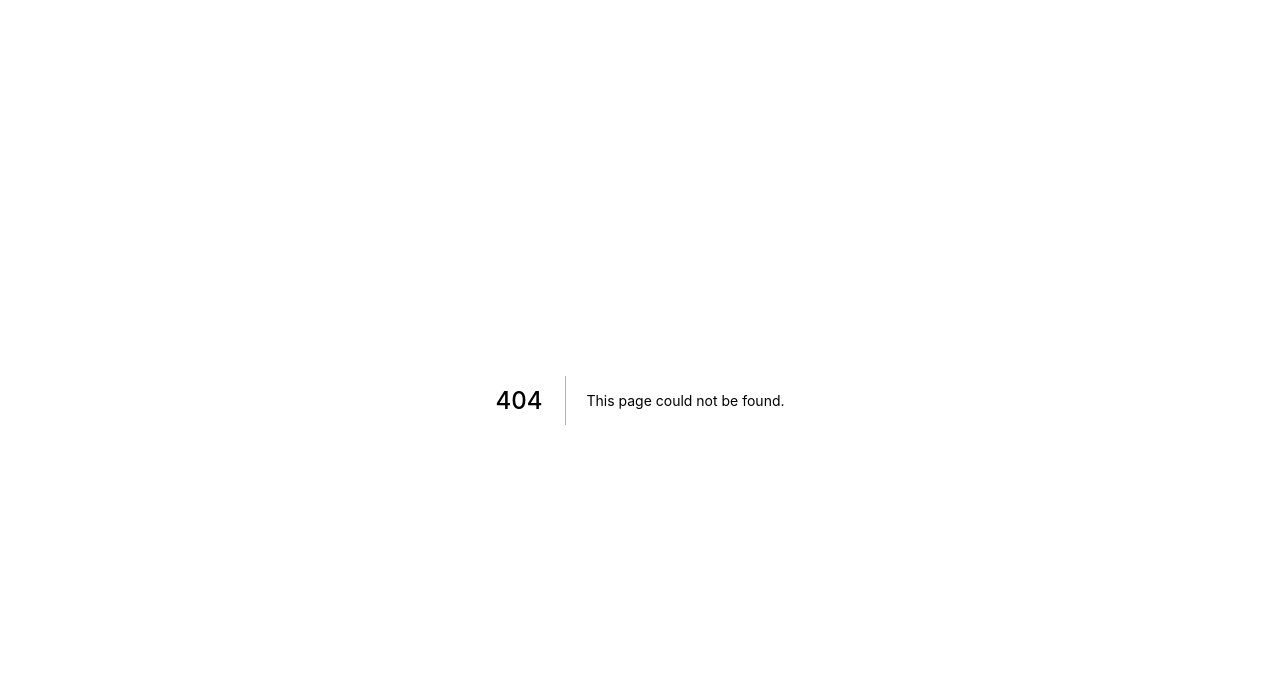
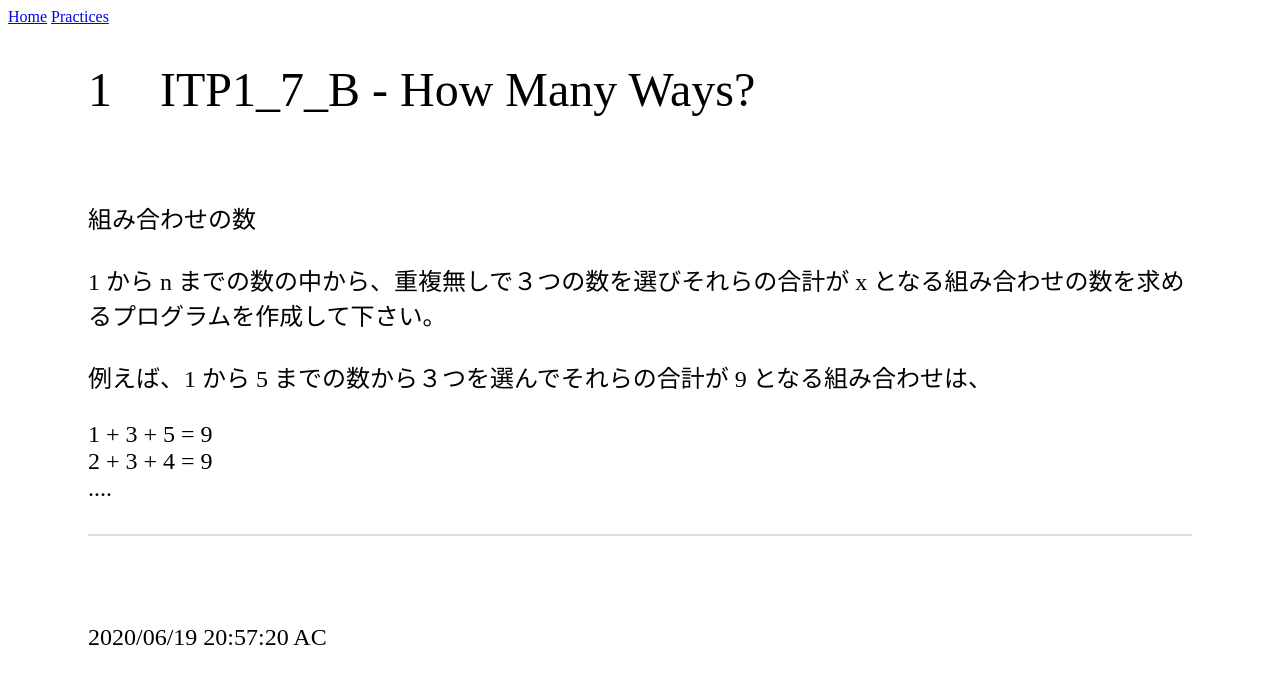
Before and after one commit to penicillin0/devotion, a Next.js app: page /detail in a window 1280 px wide. Before the commit this address had no page. Shown: the top 684 px of the page. Built offline with nearby package versions, Linux system fonts and the light colour scheme; no server answers; the database is empty.

Commit message:
detail 大枠

```diff
--- a/src/components/PracticeDetail.tsx
+++ b/src/components/PracticeDetail.tsx
@@ -0,0 +1,62 @@
+import React from "react";
+import styled from "styled-components";
+
+type Props = {};
+
+const PracticeDetail: React.FC<Props> = (props) => {
+  return (
+    <Base>
+      <PracticeTile>1　ITP1_7_B - How Many Ways?</PracticeTile>
+      <PracticeStatement>
+        組み合わせの数
+        <br></br>
+        <br></br>
+        1 から n までの数の中から、重複無しで３つの数を選びそれらの合計が x となる組み合わせの数を求めるプログラムを作成して下さい。
+        <br></br>
+        <br></br>
+        例えば、1 から 5 までの数から３つを選んでそれらの合計が 9 となる組み合わせは、
+        <br></br>
+        <br></br>
+        1 + 3 + 5 = 9
+        <br></br>
+        2 + 3 + 4 = 9
+        <br></br>
+        ....
+      </PracticeStatement>
+      <Line></Line>
+      <PracticeResult>
+      2020/06/19 20:57:20 AC
+      </PracticeResult>
+    </Base>
+  );
+};
+
+const Base = styled.div`
+  position: relative;
+  padding-top: 24px;
+  padding-right: 80px;
+  padding-left: 80px;
+  height: 4096px;
+  margin: 0 auto;
+`;
+
+const PracticeTile = styled.div`
+  font-size: 48px;
+`;
+
+const PracticeStatement = styled.div`
+  padding-top: 80px;
+  padding-bottom: 24px;
+  font-size: 24px;
+`;
+
+const Line = styled.hr`
+  border: 1px solid #E0E0E0;
+`;
+
+const PracticeResult = styled.div`
+  padding-top: 80px;
+  font-size: 24px;
+`;
+
+export default PracticeDetail;
--- /dev/null
+++ b/src/pages/detail.tsx
@@ -0,0 +1,13 @@
+import App from "../components/App";
+import PracticeDetail from "../components/PracticeDetail";
+import { RecoilRoot } from "recoil";
+
+export default function Practices() {
+  return (
+    <RecoilRoot>
+      <App>
+        <PracticeDetail></PracticeDetail>
+      </App>
+    </RecoilRoot>
+  );
+}
```
